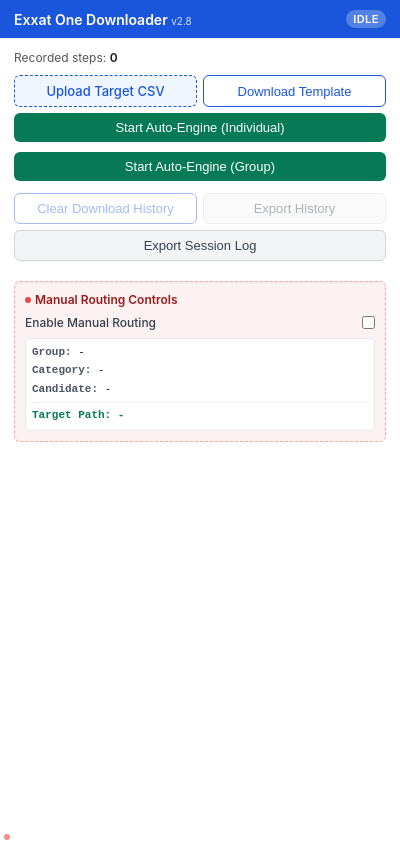
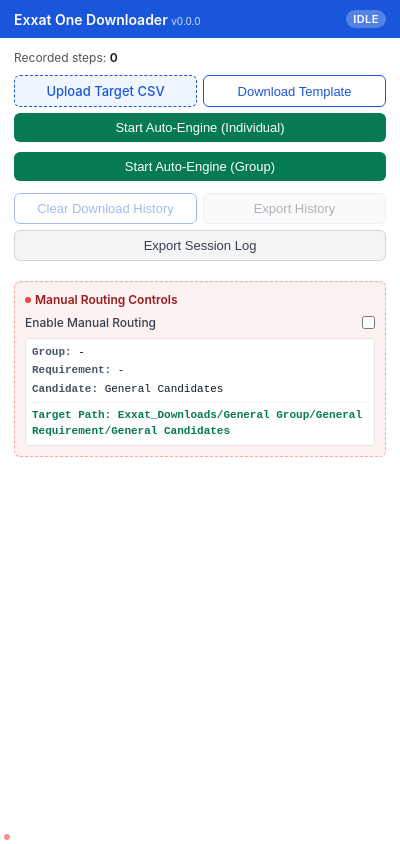
Before and after one commit to sumitscript/Exxat_extension, a browser extension: page popup.html in a window 400 px wide. Both pictures are taken after a click on the element 7 px from the left and 837 px from the top of the page. Drawn offline with Linux system fonts and the light colour scheme.

Commit message:
Update popup to fetch version dynamically, change Category to Requirement, and fix popup manual values syncing

```diff
--- a/content.js
+++ b/content.js
@@ -1787,6 +1787,8 @@ async function updateManualDownloadFolder(clickedElement = null) {
     }
 
     chrome.storage.local.set({
+      manualGroup: safeGroup,
+      manualRequirement: lastDetectedRequirement,
       manualCandidate: safeCandidate,
       manualDownloadFolder: folderPath
     });
--- a/popup.html
+++ b/popup.html
@@ -212,7 +212,7 @@
 </head>
 <body>
   <header>
-    <h1>Exxat One Downloader <span style="font-size:10px; font-weight:normal; opacity:0.8;">v2.8</span></h1>
+    <h1>Exxat One Downloader <span id="app-version" style="font-size:10px; font-weight:normal; opacity:0.8;"></span></h1>
     <span id="mode-badge">IDLE</span>
   </header>
 
@@ -307,7 +307,7 @@
       </div>
       <div style="font-size: 11px; color: #4b5563; background: #fff; border: 1px solid #e5e7eb; border-radius: 4px; padding: 6px; font-family: monospace; line-height: 1.4;">
         <div style="margin-bottom: 3px; overflow: hidden; text-overflow: ellipsis; white-space: nowrap;"><strong>Group:</strong> <span id="manual-group-val" style="color: #111827;">-</span></div>
-        <div style="margin-bottom: 3px; overflow: hidden; text-overflow: ellipsis; white-space: nowrap;"><strong>Category:</strong> <span id="manual-category-val" style="color: #111827;">-</span></div>
+        <div style="margin-bottom: 3px; overflow: hidden; text-overflow: ellipsis; white-space: nowrap;"><strong>Requirement:</strong> <span id="manual-requirement-val" style="color: #111827;">-</span></div>
         <div style="margin-bottom: 3px; overflow: hidden; text-overflow: ellipsis; white-space: nowrap;"><strong>Candidate:</strong> <span id="manual-candidate-val" style="color: #111827;">-</span></div>
         <div style="margin-top: 5px; padding-top: 5px; border-top: 1px dotted #e5e7eb; color: #057a55; word-break: break-all;">
           <strong>Target Path:</strong> <span id="manual-path-val" style="font-weight: bold;">-</span>
--- a/popup.js
+++ b/popup.js
@@ -9,9 +9,15 @@ console.warn("[Exxat Popup] popup.js loaded successfully.");
 // ---------------------------------------------------------------------------
 
 const modeBadge          = document.getElementById("mode-badge");
+const versionSpan        = document.getElementById("app-version");
 const stepCountEl        = document.getElementById("step-count");
 const interruptionWarn   = document.getElementById("interruption-warning");
 const storageErrorEl     = document.getElementById("storage-error");
+
+if (versionSpan) {
+  const manifest = chrome.runtime.getManifest();
+  versionSpan.textContent = `v${manifest.version}`;
+}
 
 const btnStartRecord     = document.getElementById("btn-start-record");
 const btnStopRecord      = document.getElementById("btn-stop-record");
@@ -405,7 +411,7 @@ const secretDot          = document.getElementById("secret-dot");
 const manualPanel        = document.getElementById("manual-download-panel");
 const chkManualDownload  = document.getElementById("chk-manual-download");
 const manualGroupVal     = document.getElementById("manual-group-val");
-const manualCategoryVal  = document.getElementById("manual-category-val");
+const manualRequirementVal = document.getElementById("manual-requirement-val");
 const manualCandidateVal = document.getElementById("manual-candidate-val");
 const manualPathVal      = document.getElementById("manual-path-val");
 
@@ -423,7 +429,7 @@ chkManualDownload.addEventListener("change", () => {
       chrome.storage.local.remove([
         "manualDownloadFolder",
         "manualGroup",
-        "manualCategory",
+        "manualRequirement",
         "manualCandidate"
       ]);
     }
@@ -435,7 +441,7 @@ function syncManualModeData() {
   chrome.storage.local.get([
     "manualDownloadMode",
     "manualGroup",
-    "manualCategory",
+    "manualRequirement",
     "manualCandidate",
     "manualDownloadFolder"
   ], (res) => {
@@ -444,9 +450,9 @@ function syncManualModeData() {
     // Only update text values if panel is visible to save cycles
     if (manualPanel.style.display !== "none") {
       manualGroupVal.textContent = res.manualGroup || "-";
-      manualCategoryVal.textContent = res.manualCategory || "-";
-      manualCandidateVal.textContent = res.manualCandidate || "-";
-      manualPathVal.textContent = res.manualDownloadFolder || "-";
+      manualRequirementVal.textContent = res.manualRequirement || "-";
+      manualCandidateVal.textContent = res.manualCandidate || "General Candidates";
+      manualPathVal.textContent = res.manualDownloadFolder || "Exxat_Downloads/General Group/General Requirement/General Candidates";
     }
   });
 }
```
